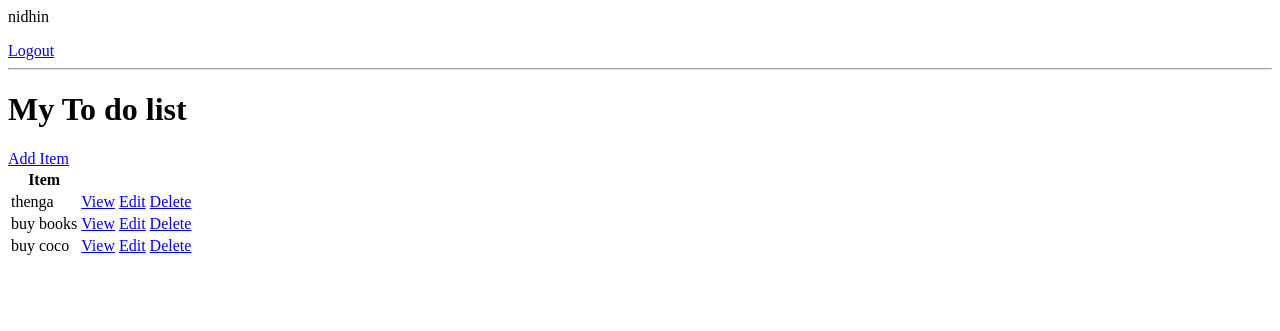
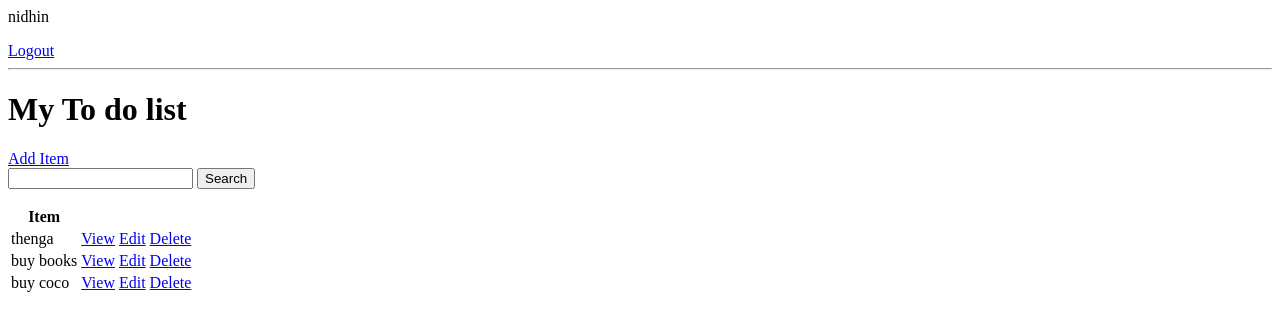
Before and after one commit to nidhinkrishna/todo-app-using-django, a Django app: page / in a window 1280 px wide. Shown: the top 331 px of the page. Run offline with Django 4.2, Linux system fonts and the light colour scheme; a user stored in the database is signed in; data comes from the database, SQL or seed files in the repository; both versions use the stored data as it was after the commit.

Commit message:
got stucked with a error while adding search functionality

```diff
--- a/Todo/base/templates/base/task_list.html
+++ b/Todo/base/templates/base/task_list.html
@@ -10,6 +10,10 @@
 
 
 <a href="{% url 'create' %}">Add Item</a>
+<form action="" method="get">
+    <input type="text" name='search-area' value='{{search_input}}'>
+    <input type="submit" value="Search">
+</form>
 
 <table>
     <tr>
--- a/Todo/base/views.py
+++ b/Todo/base/views.py
@@ -45,6 +45,13 @@ class TaskList(LoginRequiredMixin,ListView):
             context = super().get_context_data(**kwargs)
             context["tasks"] = context["tasks"].filter(user=self.request.user)
             context['count']=context['tasks'].filter(complete=False).count()
+            search_input=self.request.GET.get('search-area') or ''
+            if search_input:
+                 context['tasks'] = context['tasks'].filter(
+                      title__icontains=search_input)
+
+            context['search_input']=search_input
+
             return context
 
 
```
Also changed, not shown: Todo/db.sqlite3.
